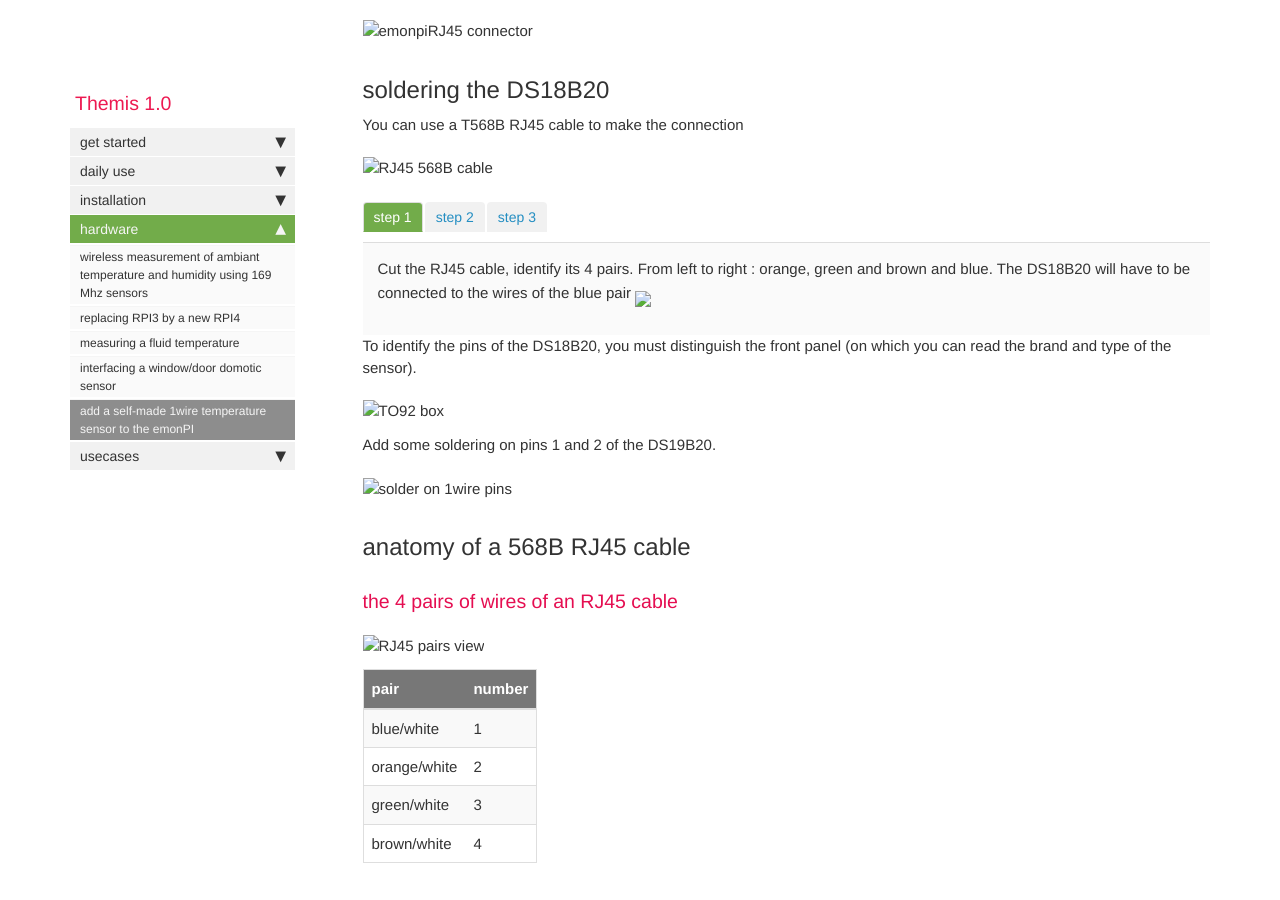
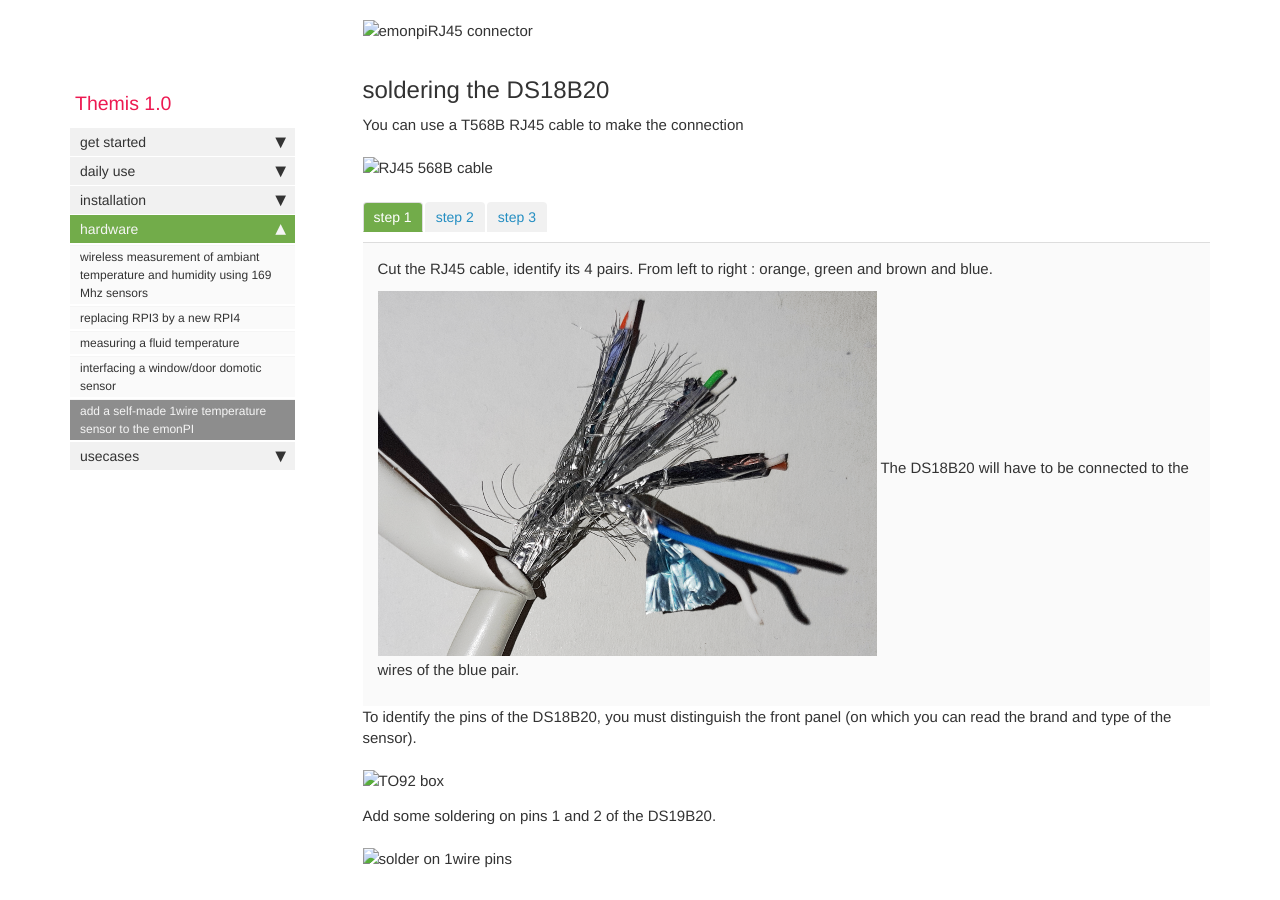
Before and after one commit to dromotherm/documentation, a Jekyll site: the page built from pages/themis/add1wire/1wire.md, in a window 1280 px wide and 900 px high, scrolled down 814 px. Built offline with Jekyll 4.4.1, drawn with Linux system fonts in a browser that asks for light colours; comment, search, counter and statistics services are not loaded.

Commit message:
Update 1wire.md

```diff
--- a/pages/themis/add1wire/1wire.md
+++ b/pages/themis/add1wire/1wire.md
@@ -33,8 +33,10 @@
 
 From left to right : orange, green and brown and blue.
 
-The DS18B20 will have to be connected to the wires of the blue pair
-<img src="documentation\pages\themis\add1wire\a1_RJ45_blue_pair.png" class="d-block w-100"></p>
+<img src="pages/themis/add1wire/a1_RJ45_blue_pair.png" class="d-block w-100">
+
+The DS18B20 will have to be connected to the wires of the blue pair.
+</p>
 </div>
 
 <div role="tabpanel" class="tab-pane" id="about">
```
